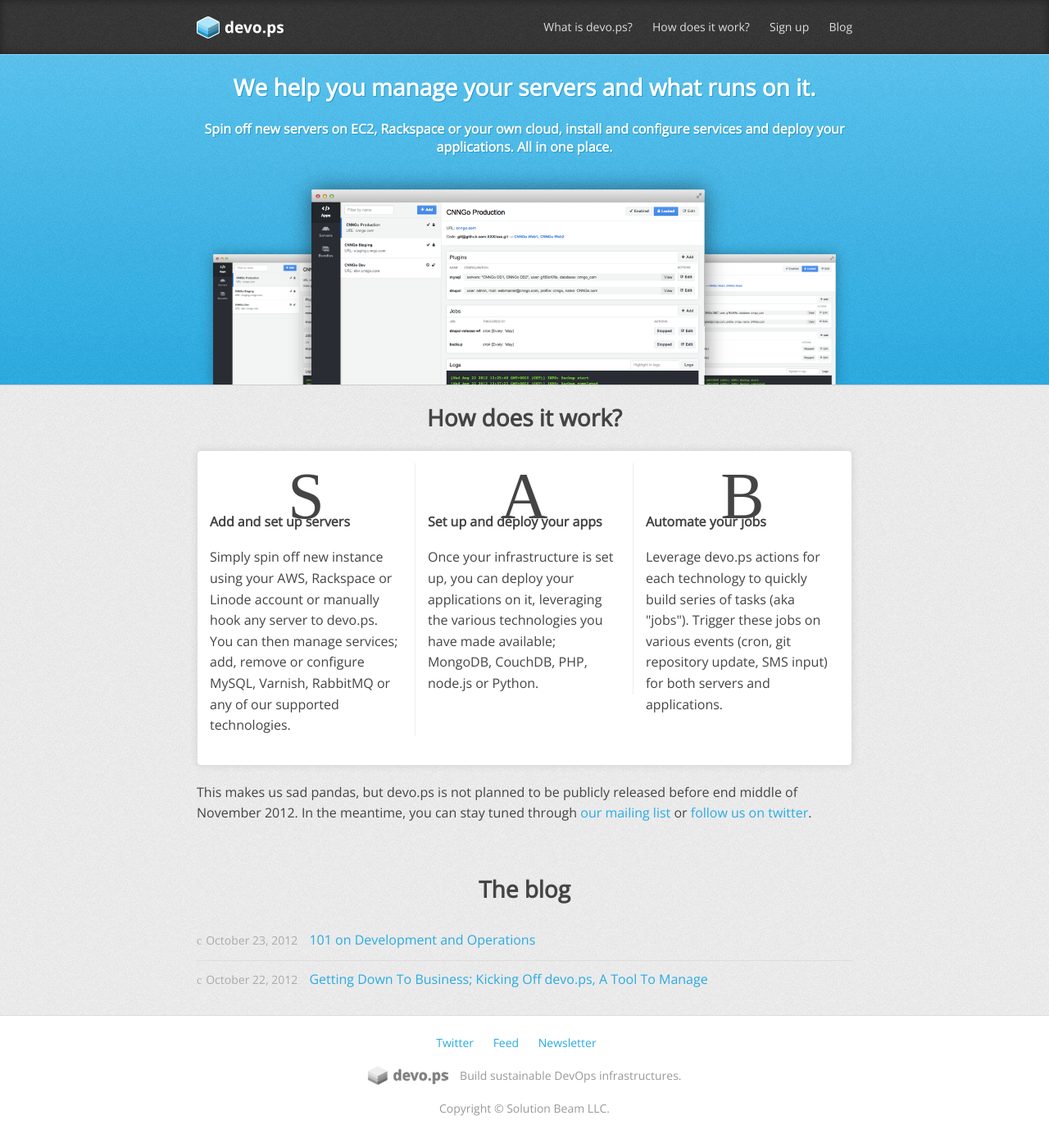
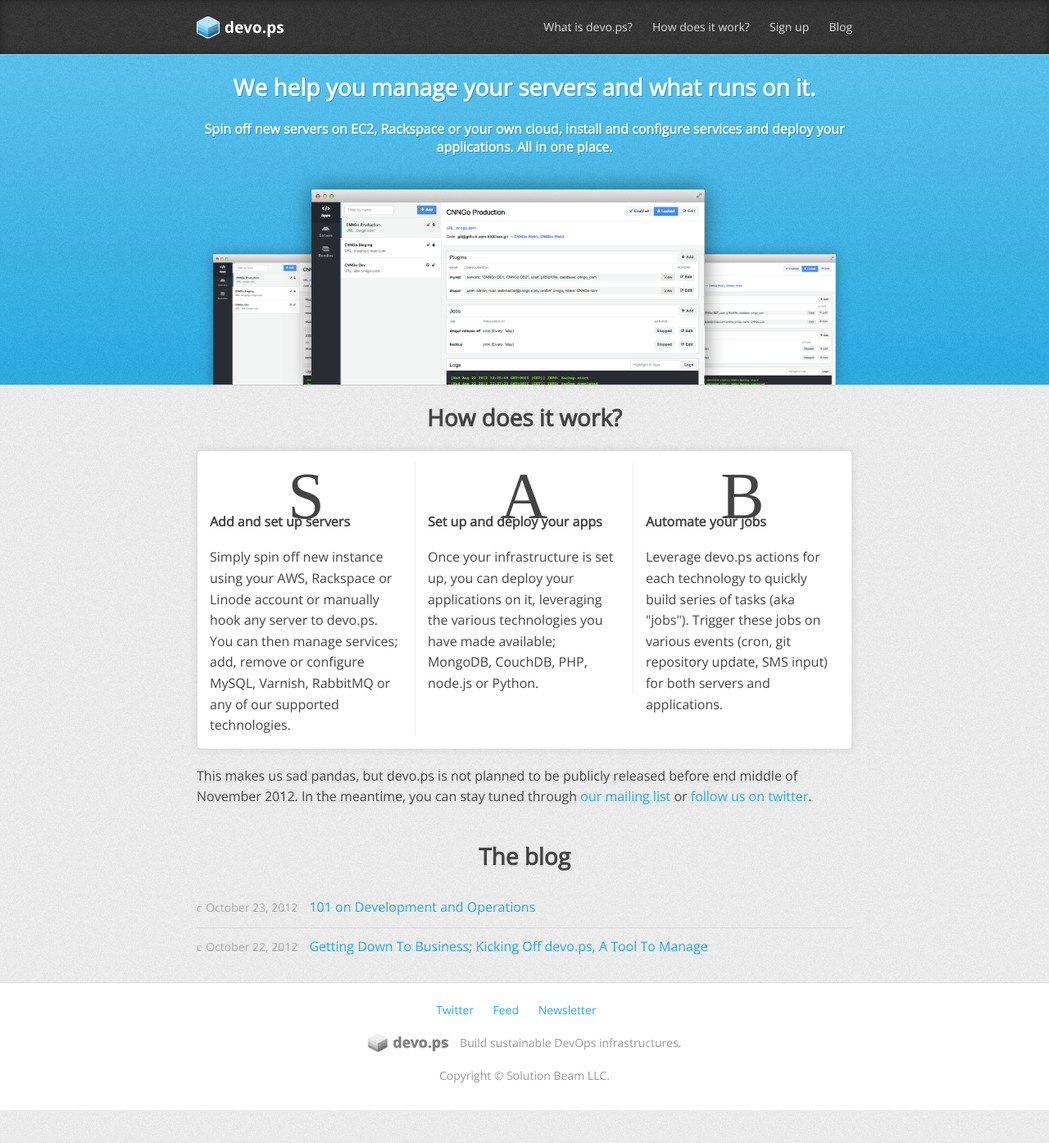
Before and after one commit to isabella232/devo-ps.github.io, a Jekyll site: the page built from index.html, in a window 1280 px wide. Shown: the whole page at 82% size. Built offline with Jekyll 4.4.1, drawn with Linux system fonts in a browser that asks for light colours; nearby versions of some CDN libraries; some web fonts are replaced; library files that are not in the unit come from our copies; after the commit the page ends 1354 px from its top, so only the background shows below that.

Commit message:
Cleaning up how section

```diff
--- a/css/style.css
+++ b/css/style.css
@@ -223,7 +223,7 @@
   content: 'B';
 }
 
-#how > p {
+#how p {
   margin: 0;
 }
 
```
